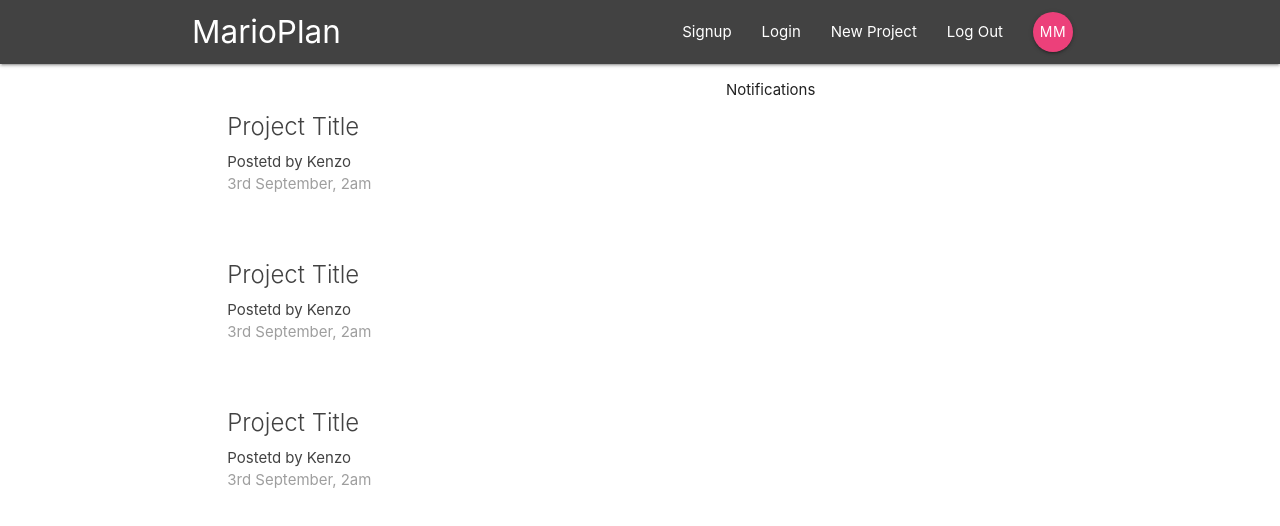
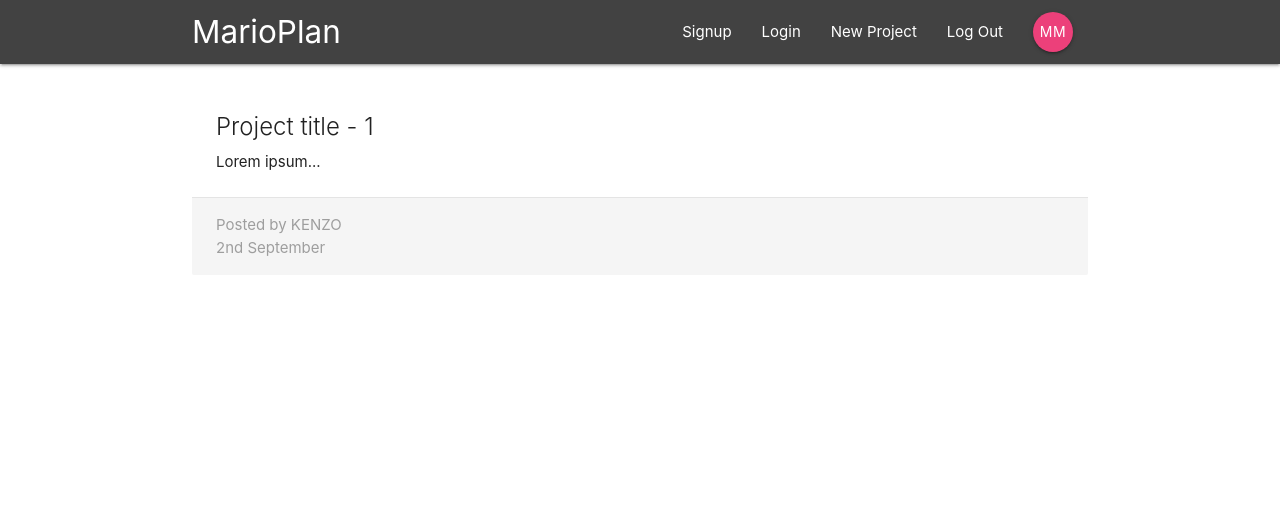
Before and after one commit to kenzo-tanaka/react-firebase, a React (Create React App) app: page /project/1 in a window 1280 px wide. Shown: the top 526 px of the page. Built offline with nearby package versions, Linux system fonts and the light colour scheme.

Commit message:
Project Details Component

```diff
--- a/src/App.js
+++ b/src/App.js
@@ -2,6 +2,7 @@
 import { BrowserRouter, Switch, Route } from "react-router-dom";
 import Navbar from "./components/layout/Navbar";
 import Dashboard from "./components/dashboard/Dashboard";
+import ProjectDetails from "./components/projects/ProjectDetails";
 
 class App extends Component {
   render() {
@@ -10,7 +11,8 @@
         <div className="App">
           <Navbar />
           <Switch>
-            <Route path="/" component={Dashboard} />
+            <Route exact path="/" component={Dashboard} />
+            <Route path="/project/:id" component={ProjectDetails} />
           </Switch>
         </div>
       </BrowserRouter>
--- /dev/null
+++ b/src/components/projects/ProjectDetails.js
@@ -0,0 +1,21 @@
+import React from "react";
+
+const ProjectDetails = props => {
+  const id = props.match.params.id;
+  return (
+    <div className="container section project-details">
+      <div className="card z-depth-0">
+        <div className="card-content">
+          <span className="card-title">Project title - {id}</span>
+          <p>Lorem ipsum...</p>
+        </div>
+        <div className="card-action grey lighten-4 grey-text">
+          <div>Posted by KENZO</div>
+          <div>2nd September</div>
+        </div>
+      </div>
+    </div>
+  );
+};
+
+export default ProjectDetails;
```
Also changed, not shown: src/components/projects/ProjectDetail.js (deleted).
